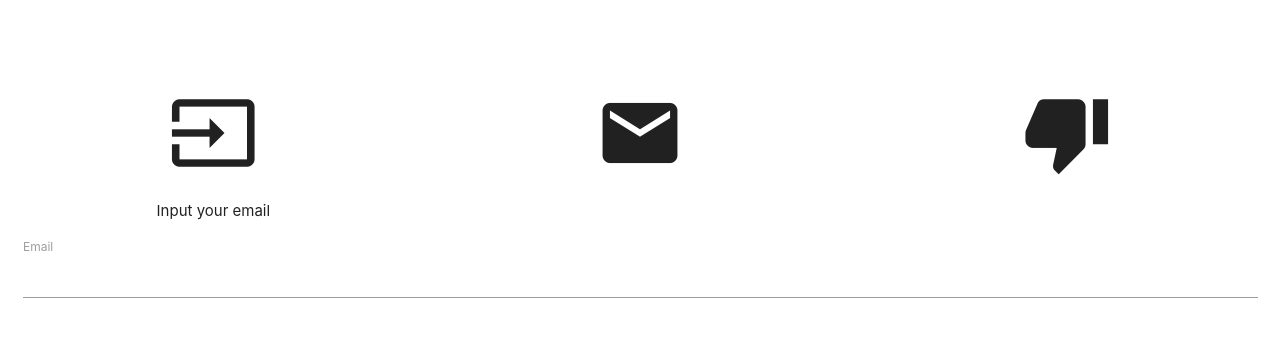
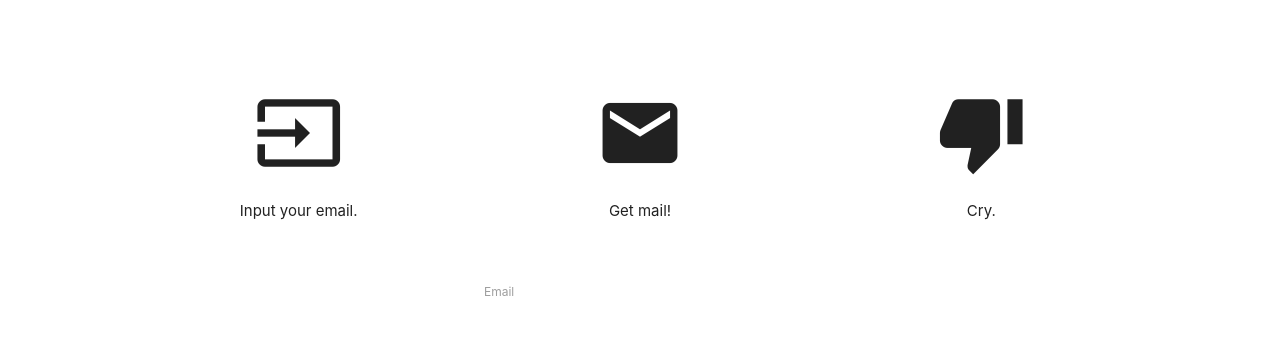
Before and after one commit to pwatrous/send-spam-to-me, a website: page site/index.html in a window 1280 px wide. Shown: the part 107-444 px from the top of the page. Drawn offline with nearby package versions, Linux system fonts and the light colour scheme.

Commit message:
played around with margins and padding

```diff
--- a/site/index.html
+++ b/site/index.html
@@ -4,7 +4,7 @@
 	<meta charset="utf-8">
 
 	<title>Send Spam to me</title>
-	<link rel="stylesheet" href="style.css">
+	<link rel="stylesheet" href="style.css" type="text/css">
 	<link rel="stylesheet" href="https://cdnjs.cloudflare.com/ajax/libs/materialize/0.97.7/css/materialize.min.css">
 	<link href="https://fonts.googleapis.com/icon?family=Material+Icons" rel="stylesheet">
 
@@ -12,15 +12,19 @@
 </head>
 
 <body>
-	<div class="row">
+	<div id="form-body" class="row">
 		<h1 class="col s6 offset-s3"><span class="flow-text">Send Spam to me</span></h1>
-		<div class="col s4"><i class="large material-icons">input</i>
-			<p>Input your email</p>
+		<div class="col s4 banner"><i class="large material-icons">input</i>
+			<p>Input your email.</p>
 		</div>
-		<div class="col s4"><i class="large material-icons">email</i></div>
-		<div class="col s4"><i class="large material-icons">thumb_down</i></div>
+		<div class="col s4 banner"><i class="large material-icons">email</i>
+			<p>Get mail!</p>
+		</div>
+		<div class="col s4 banner"><i class="large material-icons">thumb_down</i>
+			<p>Cry.</p>
+		</div>
 		<form id="emailsubmit" action="" method="post" enctype="multipart/form-data" class="col s12">
-			<div class="input-field col s12">
+			<div class="input-field col s4 offset-s4">
 				<input id="email" name="email" type="email" class="validate">
 				<label for="email" class="active">Email</label>
 			</div>
--- a/site/style.css
+++ b/site/style.css
@@ -1,13 +1,27 @@
+html {
+	font-family: Helvetica;
+}
+
+#form-body {
+	width: 80%;
+}
+
 .col {
 	text-align: center;
+}
+
+#emailsubmit {
+	margin-top: 3em;
 }
 
 .active {
 	text-align: left;
 }
 
-.s4 {
+.banner {
 	margin-top: 3em;
+	padding-left: 10%;
+	padding-right: 10%;
 }
 
 h1 {
```
